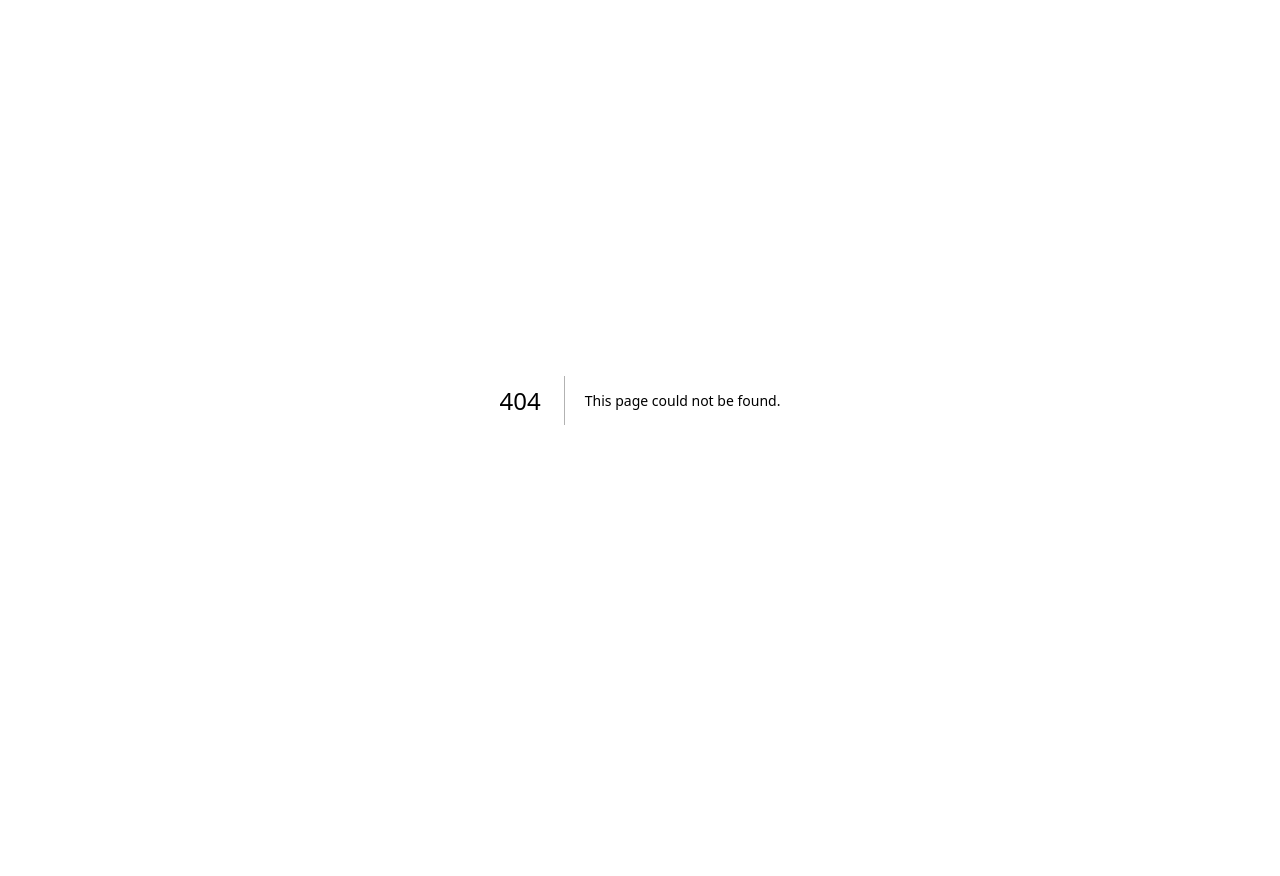
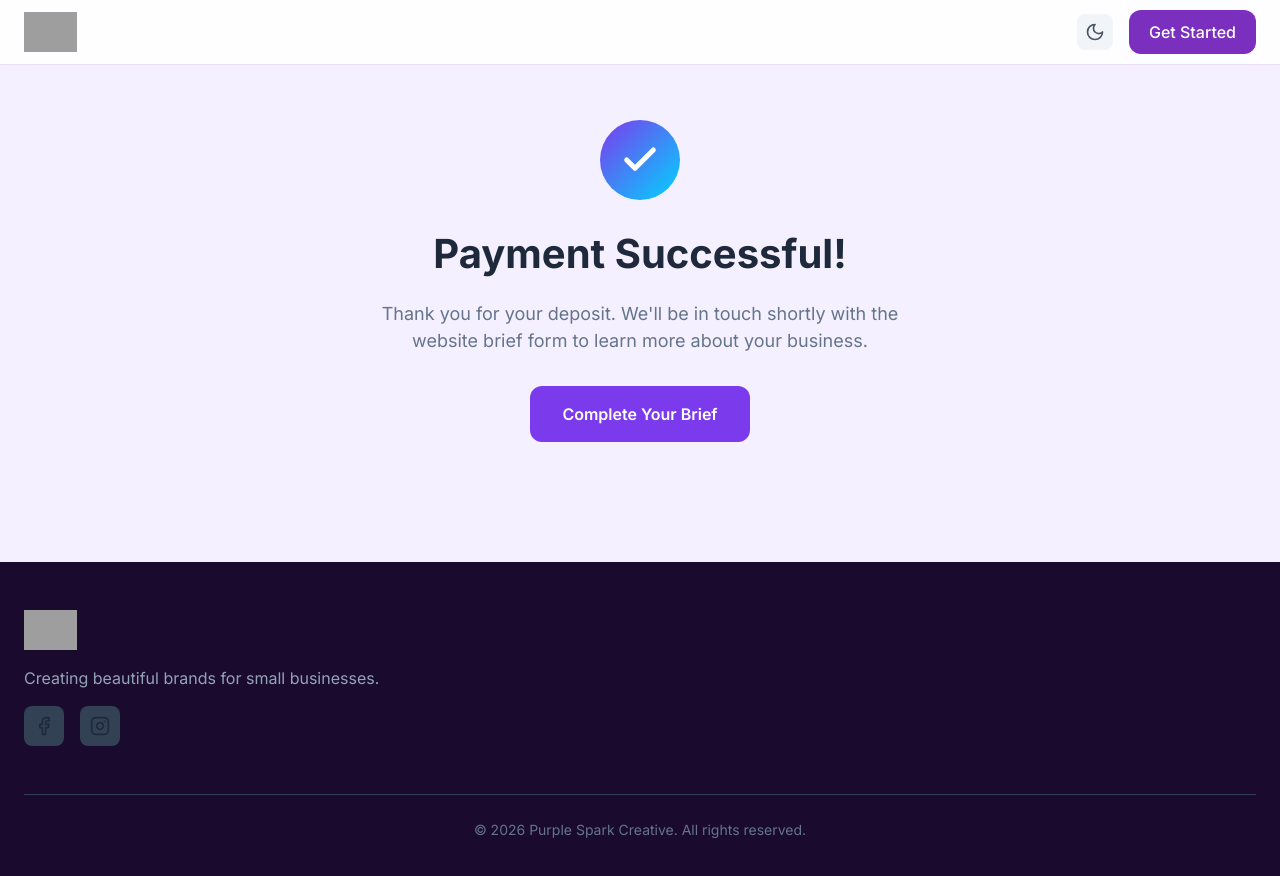
Before and after one commit to Allison-PurpleMedia/purple-spark-creative, a Next.js app: page /success in a window 1280 px wide. Before the commit this address had no page. Shown: the top 876 px of the page. Before the commit the page ends 800 px from the top, so only its background shows below. Built offline with nearby package versions, Linux system fonts and the light colour scheme; grey boxes are pictures that could not be loaded.

Commit message:
Add Stripe payment integration for deposit

```diff
--- a/package.json
+++ b/package.json
@@ -9,11 +9,13 @@
     "lint": "next lint"
   },
   "dependencies": {
+    "@stripe/stripe-js": "^9.0.1",
     "@vercel/analytics": "^2.0.1",
     "lucide-react": "^0.312.0",
     "next": "^14.2.0",
     "react": "^18.2.0",
-    "react-dom": "^18.2.0"
+    "react-dom": "^18.2.0",
+    "stripe": "^22.0.0"
   },
   "devDependencies": {
     "@types/node": "^20.11.0",
--- /dev/null
+++ b/src/app/api/checkout/route.ts
@@ -0,0 +1,35 @@
+import { NextResponse } from 'next/server';
+import Stripe from 'stripe';
+
+const stripe = new Stripe(process.env.STRIPE_SECRET_KEY || '', {
+  apiVersion: '2024-12-18.acacia',
+});
+
+export async function POST() {
+  try {
+    const session = await stripe.checkout.sessions.create({
+      payment_method_types: ['card'],
+      line_items: [
+        {
+          price_data: {
+            currency: 'aud',
+            product_data: {
+              name: 'Website Design Deposit',
+              description: '50% deposit for website design service',
+            },
+            unit_amount: 74850,
+          },
+          quantity: 1,
+        },
+      ],
+      mode: 'payment',
+      success_url: `${process.env.NEXT_PUBLIC_BASE_URL || 'http://localhost:3000'}/success?session_id={CHECKOUT_SESSION_ID}`,
+      cancel_url: `${process.env.NEXT_PUBLIC_BASE_URL || 'http://localhost:3000'}/get-started`,
+    });
+
+    return NextResponse.json({ sessionId: session.id });
+  } catch (error) {
+    console.error('Stripe error:', error);
+    return NextResponse.json({ error: 'Failed to create checkout session' }, { status: 500 });
+  }
+}
--- a/src/app/get-started/page.tsx
+++ b/src/app/get-started/page.tsx
@@ -5,6 +5,7 @@ import Image from 'next/image';
 import { useState, useEffect } from 'react';
 import { usePathname } from 'next/navigation';
 import { Instagram, Facebook, Sun, Moon } from 'lucide-react';
+import { loadStripe } from '@stripe/stripe-js';
 
 const templates = [
   {
@@ -193,10 +194,21 @@ export default function GetStarted() {
                 Select your template above, then pay your deposit below to unlock the website brief form.
               </p>
 
-              <a href="#" style={{ display: 'inline-block', padding: '16px 32px', background: '#7c3aed', color: 'white', fontWeight: 600, borderRadius: 12, textDecoration: 'none', marginBottom: 32 }}>
-                {/* TODO: Stripe deposit link goes here */}
+              <button
+                onClick={async () => {
+                  const res = await fetch('/api/checkout', { method: 'POST' });
+                  const { sessionId, error } = await res.json();
+                  if (error) {
+                    alert('Failed to create checkout session');
+                    return;
+                  }
+                  const stripe = await loadStripe(process.env.NEXT_PUBLIC_STRIPE_PUBLISHABLE_KEY || '');
+                  stripe?.redirectToCheckout({ sessionId });
+                }}
+                style={{ display: 'inline-block', padding: '16px 32px', background: '#7c3aed', color: 'white', fontWeight: 600, borderRadius: 12, textDecoration: 'none', marginBottom: 32, border: 'none', cursor: 'pointer', fontSize: '1rem' }}
+              >
                 Pay Deposit - $748.50
-              </a>
+              </button>
             </div>
 
             <div style={{ position: 'relative', marginTop: 48, borderRadius: 16, overflow: 'hidden' }}>
--- /dev/null
+++ b/src/app/success/page.tsx
@@ -0,0 +1,85 @@
+'use client';
+
+import Link from 'next/link';
+import Image from 'next/image';
+import { useSearchParams } from 'next/navigation';
+import { Instagram, Facebook, Sun, Moon } from 'lucide-react';
+import { useState, useEffect } from 'react';
+
+export default function Success() {
+  const searchParams = useSearchParams();
+  const sessionId = searchParams.get('session_id');
+  const [isDark, setIsDark] = useState(false);
+
+  useEffect(() => {
+    const saved = localStorage.getItem('darkMode');
+    if (saved === 'true') setIsDark(true);
+  }, []);
+
+  useEffect(() => {
+    if (isDark) {
+      document.documentElement.classList.add('dark');
+    } else {
+      document.documentElement.classList.remove('dark');
+    }
+  }, [isDark]);
+
+  return (
+    <div style={{ minHeight: '100vh', background: isDark ? '#1A0A2E' : '#F5F0FF', transition: 'background 0.3s' }}>
+      <header style={{ position: 'fixed', top: 0, left: 0, right: 0, zIndex: 50, background: isDark ? 'rgba(26, 10, 46, 0.9)' : 'rgba(255, 255, 255, 0.85)', backdropFilter: 'blur(12px)', borderBottom: isDark ? '1px solid rgba(123, 47, 190, 0.3)' : '1px solid rgba(123, 47, 190, 0.15)' }}>
+        <div style={{ maxWidth: 1280, margin: '0 auto', padding: '0 24px' }}>
+          <div style={{ display: 'flex', alignItems: 'center', justifyContent: 'space-between', height: isDark ? 80 : 64 }}>
+            <Link href="/" style={{ display: 'flex', alignItems: 'center', gap: 12 }}>
+              <Image src="/logo.png" alt="Purple Spark Creative" width={40} height={40} style={{ height: 40, width: 'auto' }} />
+            </Link>
+            <nav style={{ display: 'flex', alignItems: 'center', gap: 16 }}>
+              <button onClick={() => { setIsDark(!isDark); localStorage.setItem('darkMode', (!isDark).toString()); }} style={{ padding: 8, borderRadius: 8, background: isDark ? '#7B2FBE' : '#f1f5f9', color: isDark ? 'white' : '#475569', border: 'none', cursor: 'pointer' }}>
+                {isDark ? <Sun size={20} /> : <Moon size={20} />}
+              </button>
+              <Link href="/get-started" style={{ padding: '10px 20px', background: '#7B2FBE', color: 'white', fontWeight: 500, borderRadius: 12, textDecoration: 'none' }}>
+                Get Started
+              </Link>
+            </nav>
+          </div>
+        </div>
+      </header>
+
+      <main style={{ paddingTop: 80, padding: '120px 0' }}>
+        <div style={{ maxWidth: 600, margin: '0 auto', padding: '0 24px', textAlign: 'center' }}>
+          <div style={{ width: 80, height: 80, borderRadius: '50%', background: 'linear-gradient(135deg, #7c3aed 0%, #00d4ff 100%)', display: 'flex', alignItems: 'center', justifyContent: 'center', margin: '0 auto 24px' }}>
+            <svg width={40} height={40} viewBox="0 0 24 24" fill="none" stroke="white" strokeWidth="3" strokeLinecap="round" strokeLinejoin="round">
+              <polyline points="20 6 9 17 4 12"></polyline>
+            </svg>
+          </div>
+          <h1 style={{ fontSize: '2.5rem', fontWeight: 700, color: isDark ? 'white' : '#1e293b', marginBottom: 16 }}>Payment Successful!</h1>
+          <p style={{ fontSize: '1.125rem', color: isDark ? '#cbd5e1' : '#64748b', marginBottom: 32 }}>
+            Thank you for your deposit. We'll be in touch shortly with the website brief form to learn more about your business.
+          </p>
+          <Link href="/get-started" style={{ display: 'inline-block', padding: '16px 32px', background: '#7c3aed', color: 'white', fontWeight: 600, borderRadius: 12, textDecoration: 'none' }}>
+            Complete Your Brief
+          </Link>
+        </div>
+      </main>
+
+      <footer style={{ background: '#1A0A2E', padding: '48px 0' }}>
+        <div style={{ maxWidth: 1280, margin: '0 auto', padding: '0 24px' }}>
+          <div style={{ display: 'grid', gridTemplateColumns: 'repeat(auto-fit, minmax(200px, 1fr))', gap: 32 }}>
+            <div style={{ gridColumn: 'span 2' }}>
+              <div style={{ display: 'flex', alignItems: 'center', gap: 12, marginBottom: 16 }}>
+                <Image src="/logo.png" alt="Purple Spark Creative" width={40} height={40} style={{ height: 40, width: 'auto' }} />
+              </div>
+              <p style={{ color: '#94a3b8', marginBottom: 16 }}>Creating beautiful brands for small businesses.</p>
+              <div style={{ display: 'flex', gap: 16 }}>
+                <a href="https://facebook.com/purplesparkcreative" target="_blank" rel="noopener noreferrer" style={{ width: 40, height: 40, background: '#334155', borderRadius: 8, display: 'flex', alignItems: 'center', justifyContent: 'center' }}><Facebook size={20} /></a>
+                <a href="https://instagram.com/purplesparkcreative" target="_blank" rel="noopener noreferrer" style={{ width: 40, height: 40, background: '#334155', borderRadius: 8, display: 'flex', alignItems: 'center', justifyContent: 'center' }}><Instagram size={20} /></a>
+              </div>
+            </div>
+          </div>
+          <div style={{ marginTop: 48, paddingTop: 24, borderTop: '1px solid #334155', textAlign: 'center', color: '#64748b', fontSize: '0.875rem' }}>
+            <p>&copy; 2026 Purple Spark Creative. All rights reserved.</p>
+          </div>
+        </div>
+      </footer>
+    </div>
+  );
+}
```
Also changed, not shown: 2 other files (tests, documents, lock files or other folders).
